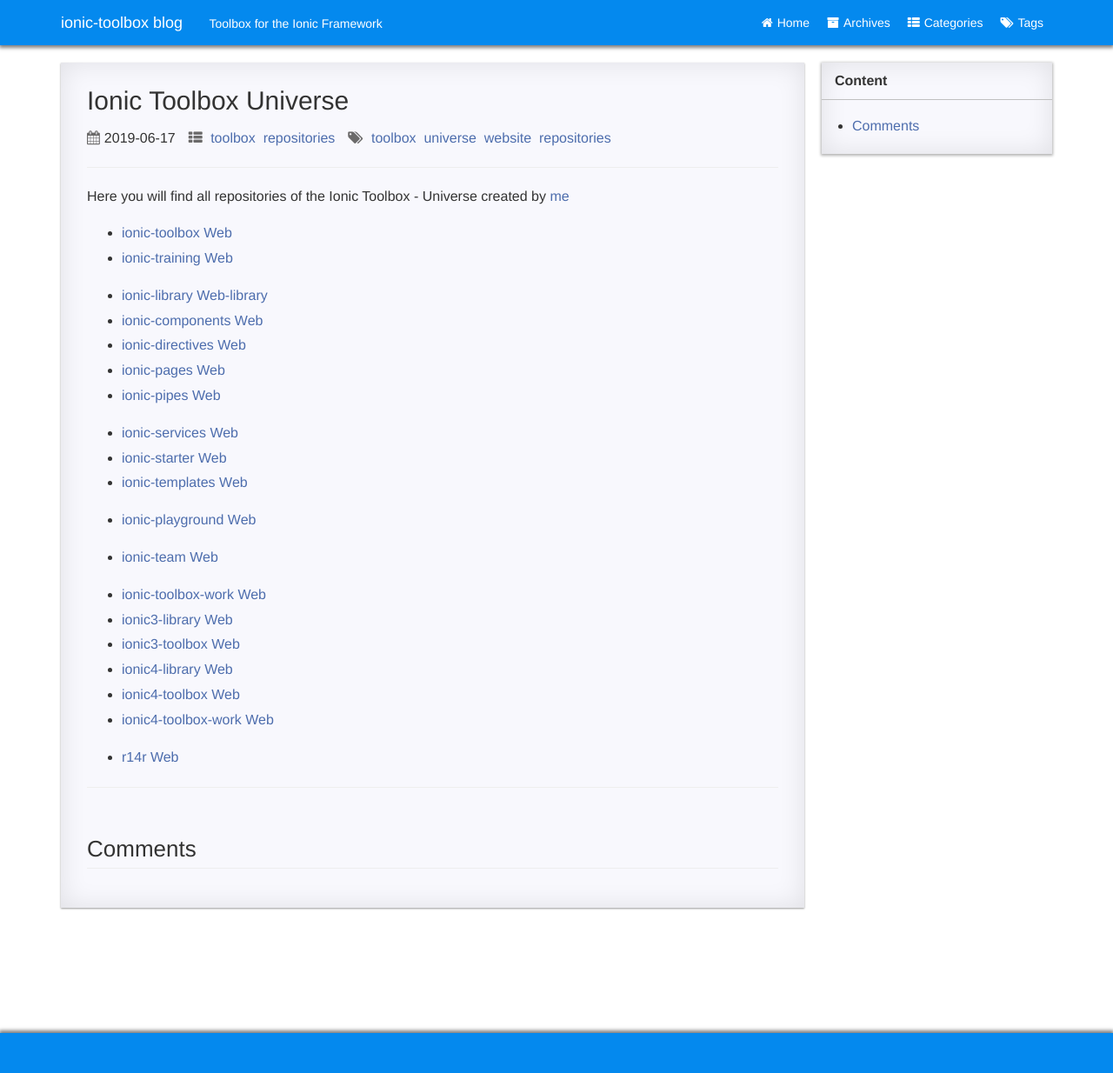
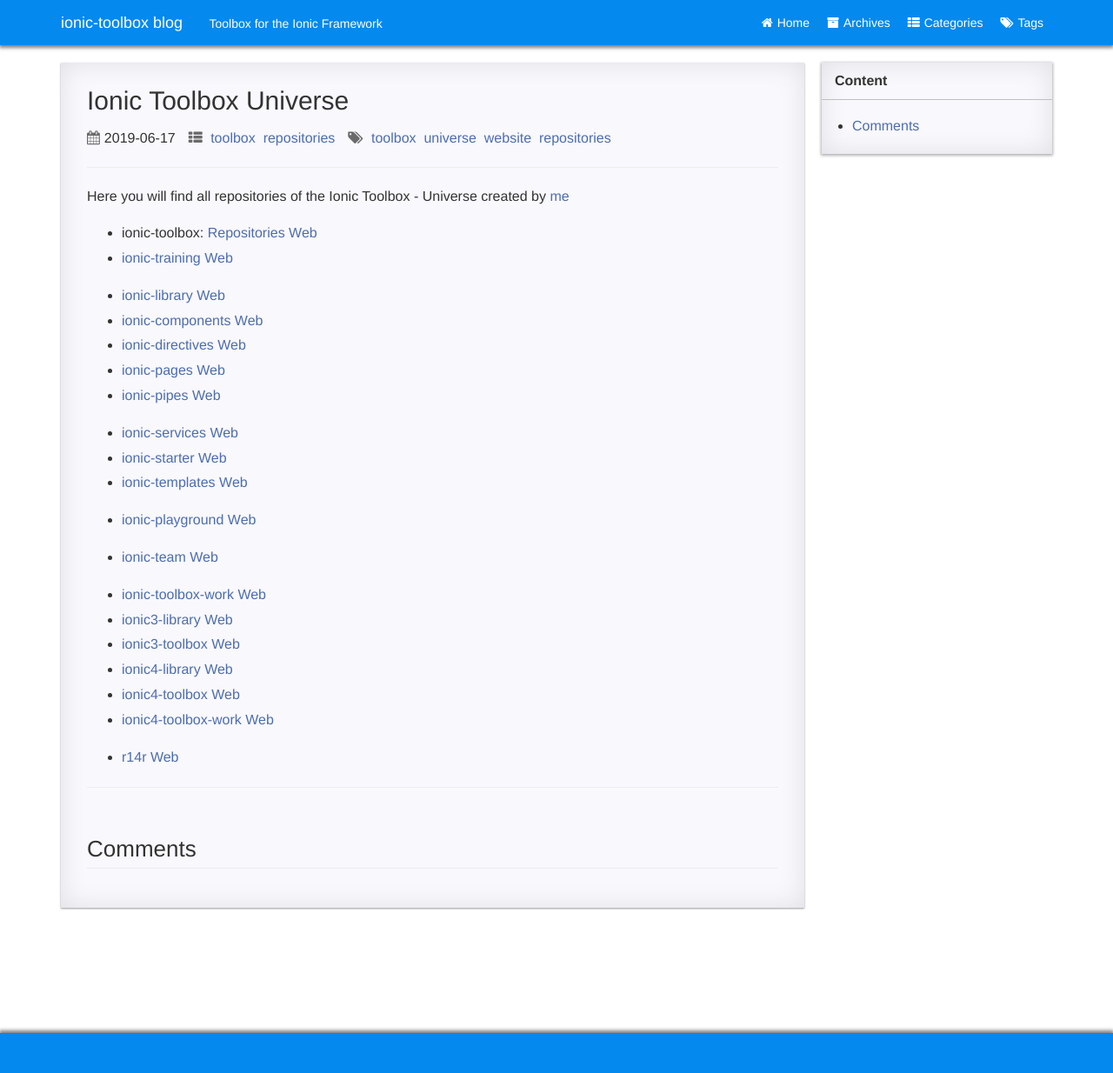
Before and after one commit to r14r/r14r.github.io, a Jekyll site: the page built from _posts/2019-06-17-ionic-toolbox-universe.md, in a window 1280 px wide. Shown: the whole page at 87% size. Built offline with Jekyll 4.4.1, drawn with Linux system fonts in a browser that asks for light colours; a style sheet for code colours, icons or effects is not loaded.

Commit message:
change: page structure and content

```diff
--- a/_posts/2019-06-17-ionic-toolbox-universe.md
+++ b/_posts/2019-06-17-ionic-toolbox-universe.md
@@ -10,10 +10,10 @@
 
 Here you will find all repositories of the Ionic Toolbox - Universe created by [me](https://r14r.github.io)
 
-- [ionic-toolbox](https://github.com/ionic-toolbox) [Web](https://ionic-toolbox.github.io)
+- ionic-toolbox: [Repositories](https://github.com/ionic-toolbox) [Web](https://ionic-toolbox.github.io)
 - [ionic-training](https://github.com/ionic-training) [Web](https://github.com/ionic-training)
 
-- [ionic-library](https://github.com/ionic-library) [Web-library](https://github.com/ionic-library)
+- [ionic-library](https://github.com/ionic-library) [Web](https://github.com/ionic-library)
 - [ionic-components](https://github.com/ionic-components) [Web](https://github.com/ionic-components)
 - [ionic-directives](https://github.com/ionic-directives) [Web](https://github.com/ionic-directives)
 - [ionic-pages](https://github.com/ionic-pages) [Web](https://github.com/ionic-pages)
```
